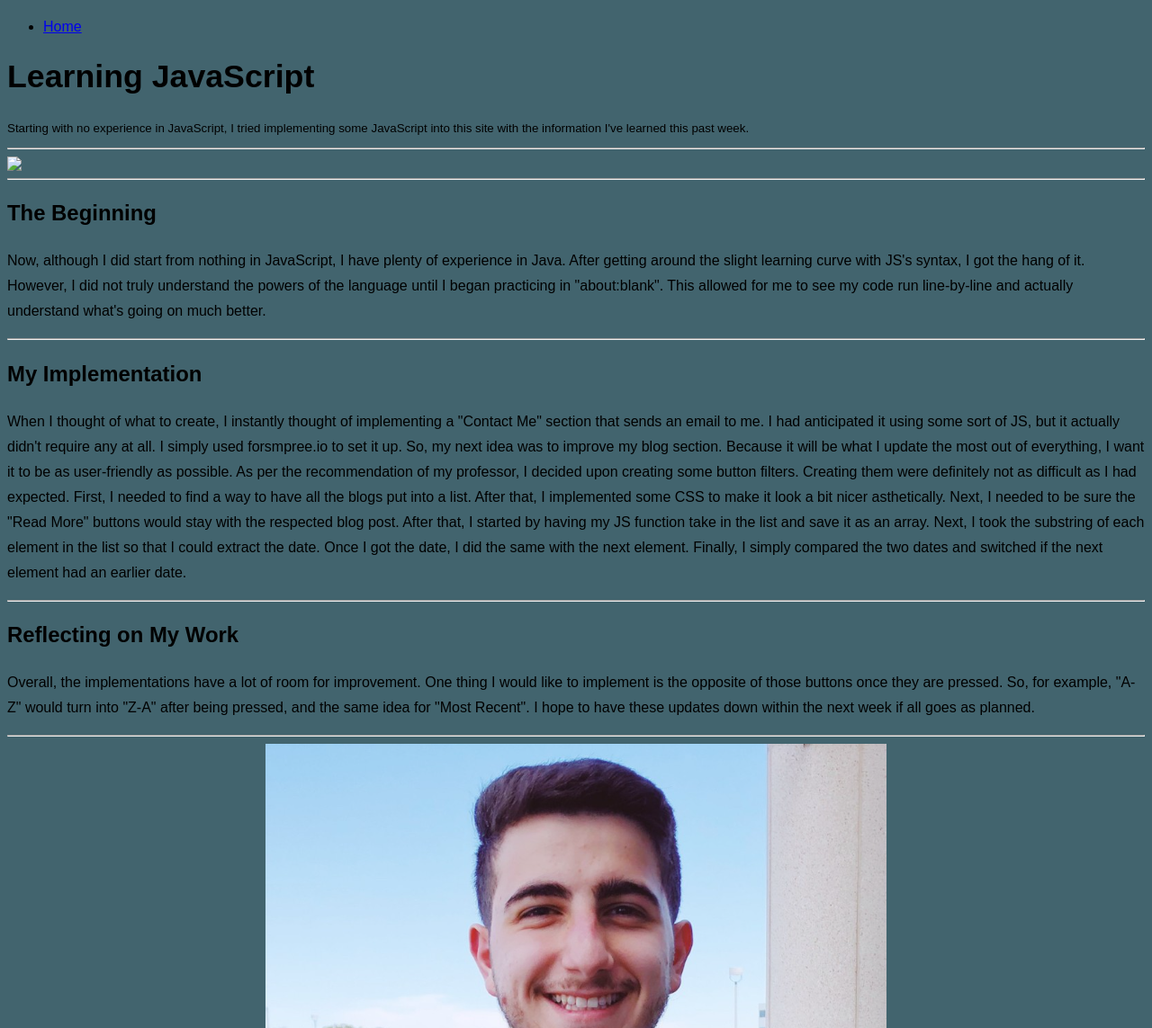
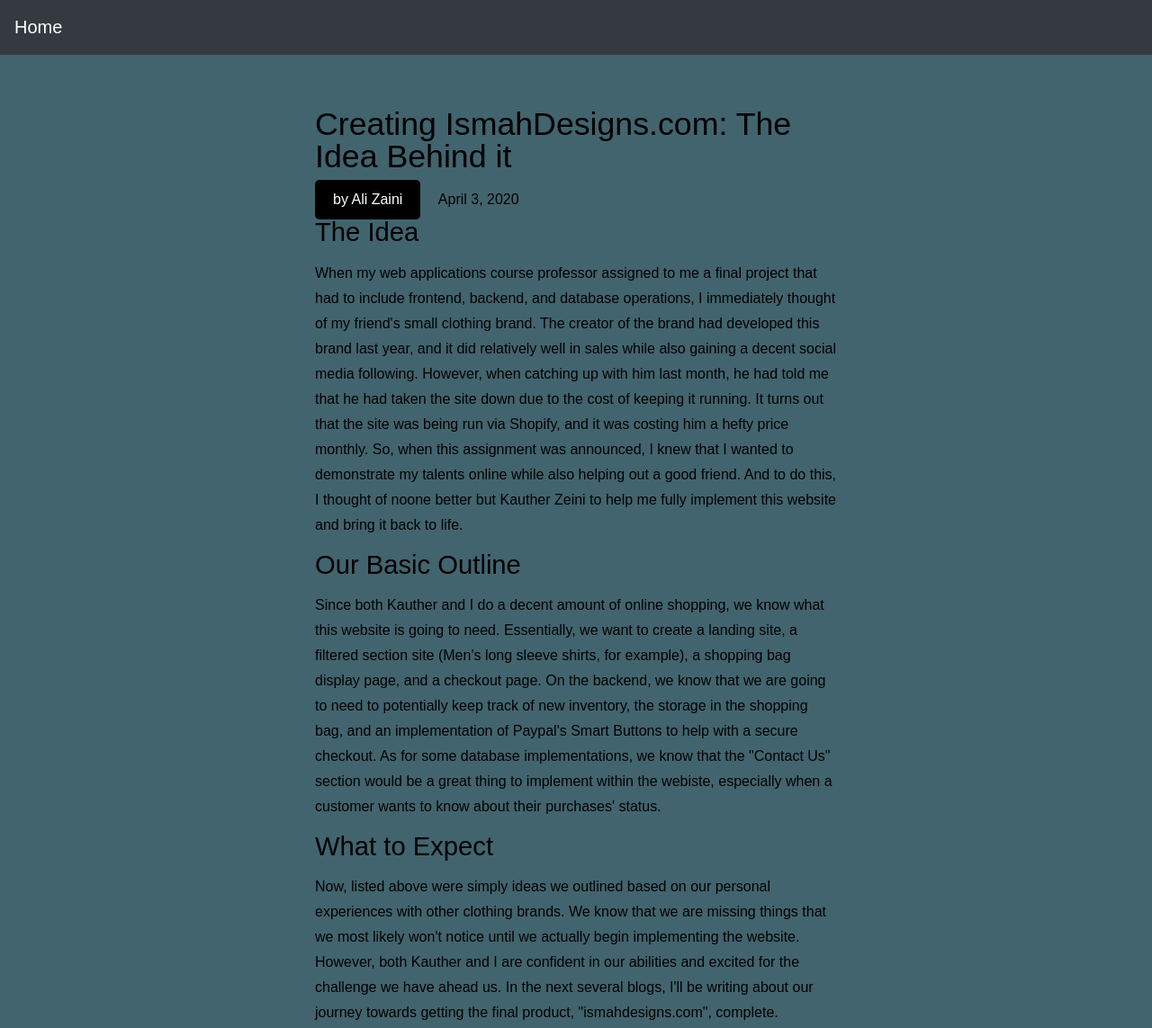
Before and after one commit to azaini101/azaini101.github.io, a plain HTML site: page post2.html in a window 1280 px wide. Shown: the top 1143 px of the page at 90% size. Drawn offline with nearby package versions, Linux system fonts and the light colour scheme.

Commit message:
Added Navbar to posts and Blog option in index nav

```diff
--- a/post2.html
+++ b/post2.html
@@ -1,42 +1,62 @@
-<!DOCTYPE html>
-<html>
-    <head>
-        <link href="https://fonts.googleapis.com/css?family=Tangerine" rel="stylesheet">
-        <link href="https://fonts.googleapis.com/css?family=Inconsolata" rel="stylesheet">
-        <link href="https://fonts.googleapis.com/css?family=Caveat&display=swap"
-        rel="stylesheet">
-        <link href='blog.css' rel="stylesheet" type = "text/css">
-    </head>
-    <body>
-        <nav id='navbar'>
-            <ul class='bg-dark'>
-                <li class='nav-item'> <a href='index.html'> Home </a> </li>
-            </ul>
-        </nav>
-        <h1 class="title">Learning JavaScript</h1>
+<link rel="stylesheet" href="https://maxcdn.bootstrapcdn.com/bootstrap/4.0.0/css/bootstrap.min.css"
+    integrity="sha384-Gn5384xqQ1aoWXA+058RXPxPg6fy4IWvTNh0E263XmFcJlSAwiGgFAW/dAiS6JXm" crossorigin="anonymous">
+<link href='loading.css' rel="stylesheet" type="text/css">
+<link href='blog.css' rel="stylesheet" type="text/css">
+<script src="https://ajax.googleapis.com/ajax/libs/jquery/3.5.1/jquery.min.js"></script>
 
+<nav class="navbar navbar-light bg-dark">
+    <a class="navbar-brand" style="color: white;" href="index.html">Home</a>
+</nav>
 
-        <small class="subtitle">Starting with no experience in JavaScript, I tried implementing some JavaScript into this site with the information I've learned this past week.</small>
+<article class="article">
+    <header class="header">
+        <h1>
+            Creating IsmahDesigns.com: The Idea Behind it
+        </h1>
+        <div class="meta">
+            <span class="author">by <span class="author-name">Ali Zaini</span></span>
+            <span class="pub-date">April 3, 2020</span>
+        </div>
+    </header>
 
-        <hr>
-        <img class ='center border' src="images/js.png">
-        <hr>
-        <h3 id = 'overview'>The Beginning</h3>
-        <p>
-            Now, although I did start from nothing in JavaScript, I have plenty of experience in Java. After getting around the slight learning curve with JS's syntax, I got the hang of it. However, I did not truly understand the powers of the language until I began practicing in "about:blank". This allowed for me to see my code run line-by-line and actually understand what's going on much better.
-        </p>
-        <hr>
-        <h3 id = 'overview'>My Implementation</h3>
-        <p>When I thought of what to create, I instantly thought of implementing a "Contact Me" section that sends an email to me. I had anticipated it using some sort of JS, but it actually didn't require any at all. I simply used forsmpree.io to set it up. So, my next idea was to improve my blog section. Because it will be what I update the most out of everything, I want it to be as user-friendly as possible. As per the recommendation of my professor, I decided upon creating some button filters. Creating them were definitely not as difficult as I had expected. First, I needed to find a way to have all the blogs put into a list. After that, I implemented some CSS to make it look a bit nicer asthetically. Next, I needed to be sure the "Read More" buttons would stay with the respected blog post. After that, I started by having my JS function take in the list and save it as an array. Next, I took the substring of each element in the list so that I could extract the date. Once I got the date, I did the same with the next element. Finally, I simply compared the two dates and switched if the next element had an earlier date.</p>
-        <hr>
-        <h3 id = 'overview'>Reflecting on My Work</h3>
-        <p>
-            Overall, the implementations have a lot of room for improvement. One thing I would like to implement is the opposite of those buttons once they are pressed. So, for example, "A-Z" would turn into "Z-A" after being pressed, and the same idea for "Most Recent". I hope to have these updates down within the next week if all goes as planned.
-        </p>
-        <hr>
-        <img class='thumbnail' src='images/profile.png'>
-        <h2>About Me: Ali Zaini</h2>
-        <p>I am currently a junior at the University of New Orleans majoring in computer science.
-            Additionally, I'm looking to build on my schooling and previous work experience by continuing to work in a team-oriented environment and be challenged daily. </p>
-    </body>
-</html>
+    <h2 id='overview'>The Idea</h2>
+    <p>
+        When my web applications course professor assigned to me a final project that had to include frontend, backend,
+        and database operations, I immediately thought of my friend's small clothing brand. The creator of the brand had
+        developed this brand last year, and it did relatively well in sales while also gaining a decent social media
+        following. However, when catching up with him last month, he had told me that he had taken the site down due to
+        the cost of keeping it running. It turns out that the site was being run via Shopify, and it was costing him a
+        hefty price monthly. So, when this assignment was announced, I knew that I wanted to demonstrate my talents
+        online while also helping out a good friend. And to do this, I thought of noone better but Kauther Zeini to help
+        me fully implement this website and bring it back to life.
+    </p>
+
+    <h2 id='overview'>Our Basic Outline</h2>
+    <p>
+        Since both Kauther and I do a decent amount of online shopping, we know what this website is going to need.
+        Essentially, we want to create a landing site, a filtered section site (Men's long sleeve shirts, for example),
+        a shopping bag display page, and a checkout page. On the backend, we know that we are going to need to
+        potentially keep track of new inventory, the storage in the shopping bag, and an implementation of Paypal's
+        Smart Buttons to help with a secure checkout. As for some database implementations, we know that the "Contact
+        Us" section would be a great thing to implement within the webiste, especially when a customer wants to know
+        about their purchases' status.
+    </p>
+
+    <h2 id='overview'>What to Expect</h2>
+    <p>
+        Now, listed above were simply ideas we outlined based on our personal experiences with other clothing brands. We
+        know that we are missing things that we most likely won't notice until we actually begin implementing the
+        website. However, both Kauther and I are confident in our abilities and excited for the challenge we have ahead
+        us. In the next several blogs, I'll be writing about our journey towards getting the final product,
+        "ismahdesigns.com", complete.
+    </p>
+</article>
+<div class="loader-wrapper" id="loading">
+    <span class="loader"><span class="loader-inner"></span></span>
+</div>
+
+<script>
+    $(window).on('load', function () {
+        $('#loading').fadeOut();
+    });
+</script>
```
Also changed, not shown: index.html (+5 -8 lines), post3.html (deleted, +0 -44 lines), styles.css (+7 -1 lines).
